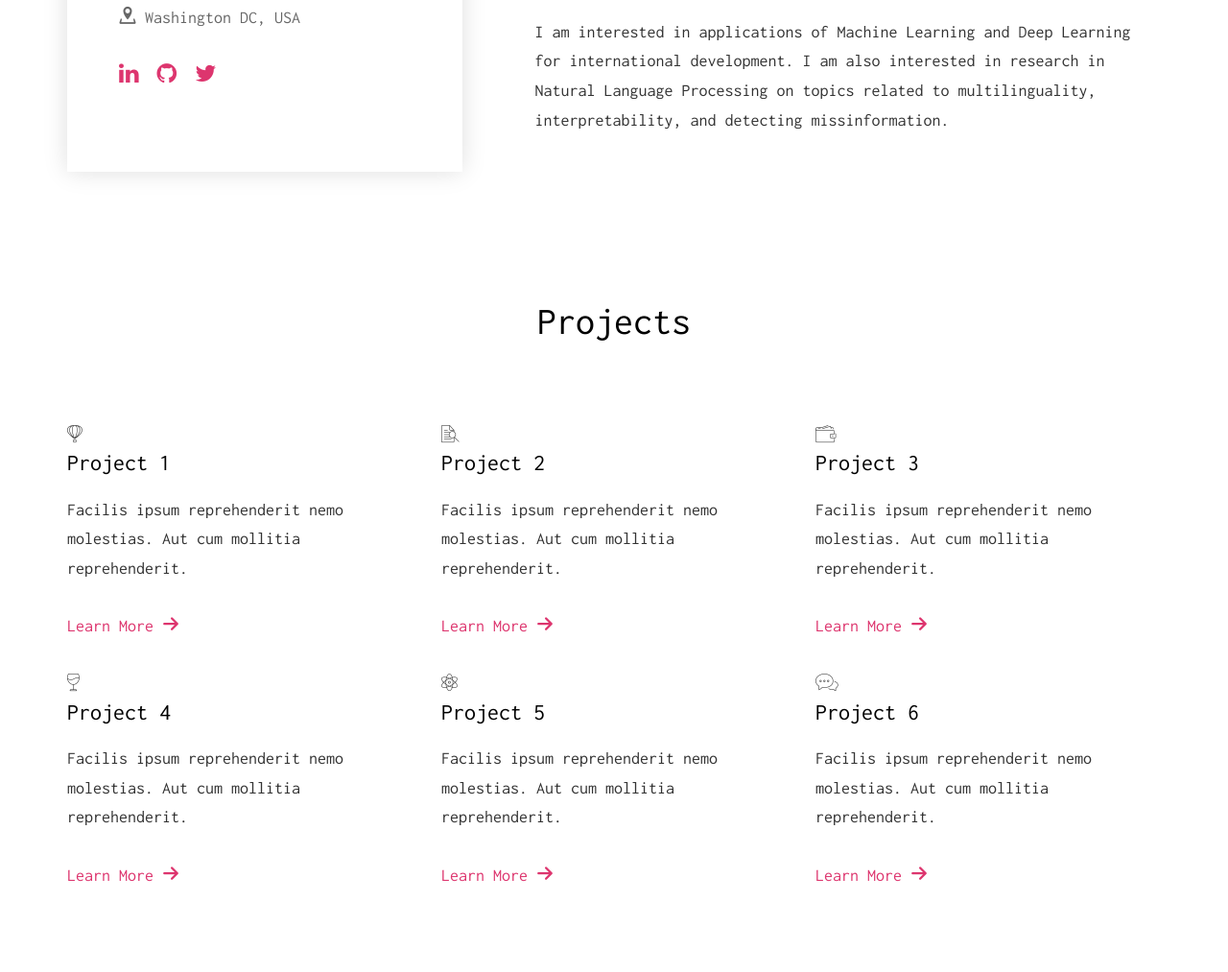
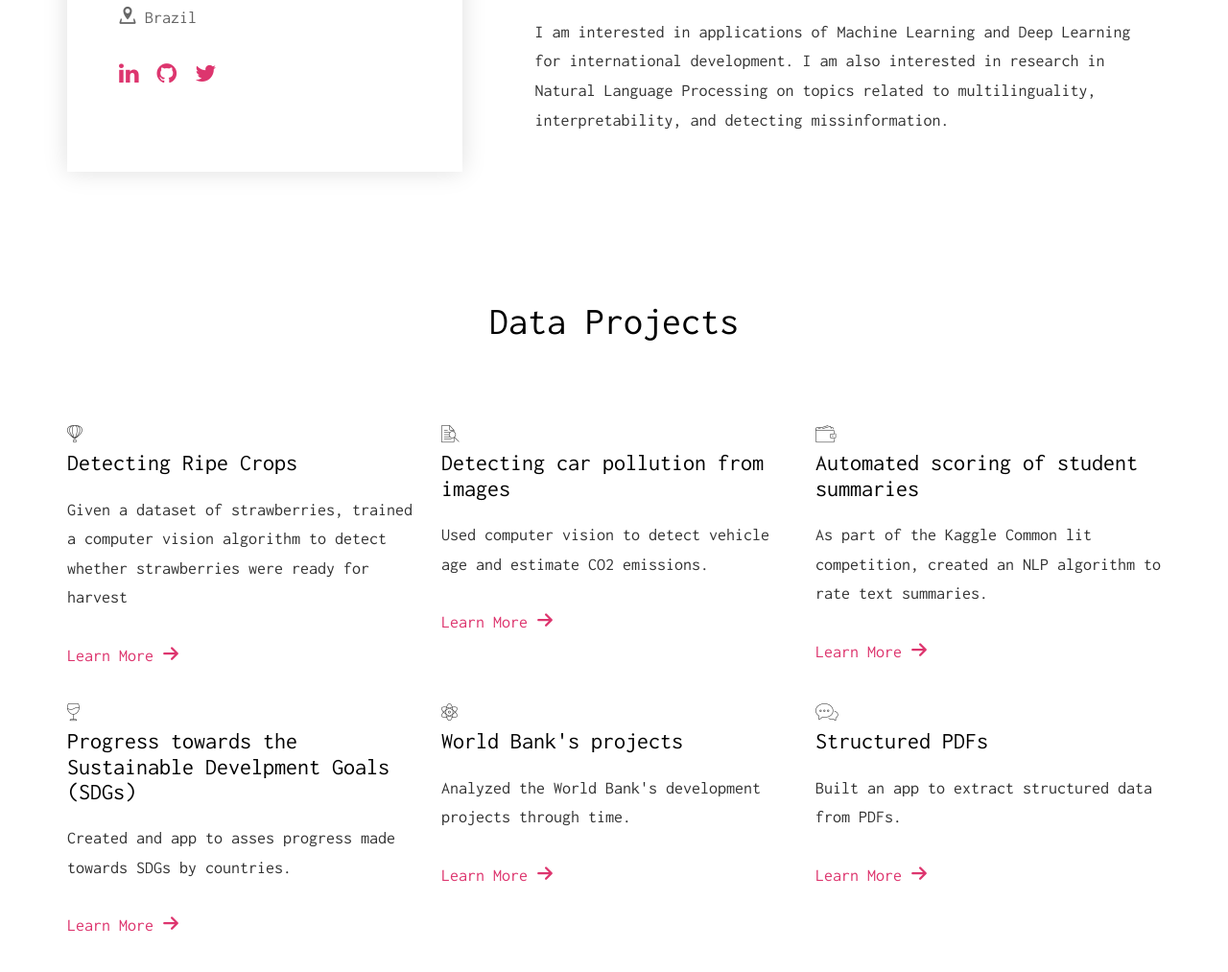
Before and after one commit to eugeniaft/eugeniaft.github.io, a plain HTML site: page index.html in a window 1280 px wide. Shown: the part 590-1603 px from the top of the page at 96% size. Drawn offline with Linux system fonts and the light colour scheme; files whose address does not match are found by name.

Commit message:
Update index.html

```diff
--- a/index.html
+++ b/index.html
@@ -95,7 +95,7 @@
 						<img src="images/IMG-0804.jpg">
 						<p></p>
 						<h3>Data Scientist</h3>
-						<p><i class="icon-location"></i> Washington DC, USA </p>
+						<p><i class="icon-location"></i> Brazil </p>
 						<p><a href="https://www.linkedin.com/in/eugeniafernandez/"><i class="fa fa-linkedin" style="font-size:24px; margin-right:10px"></i></a>
 						<a href="https://github.com/eugeniaft"><i class="fa fa-github" style="font-size:24px; margin-right:10px"></i></a>
 						<a href="https://twitter.com/eugenia_jft?lang=en"><i class="fa fa-twitter" style="font-size:24px; margin-right:10px"></i></a></p>
@@ -114,7 +114,7 @@
 			<div class="services-padding">
 				<div class="row">
 					<div class="col-md-8 col-md-offset-2 text-center fh5co-heading">
-						<h2>Projects</h2>
+						<h2>Data Projects</h2>
 					</div>
 					<div class="col-md-4">
 						<div class="feature-left">
@@ -122,8 +122,8 @@
 								<i class="icon-hotairballoon"></i>
 							</span>
 							<div class="feature-copy">
-								<h3>Project 1</h3>
-								<p>Facilis ipsum reprehenderit nemo molestias. Aut cum mollitia reprehenderit.</p>
+								<h3>Detecting Ripe Crops</h3>
+								<p>Given a dataset of strawberries, trained a computer vision algorithm to detect whether strawberries were ready for harvest</p>
 								<p><a href="#">Learn More <i class="icon-arrow-right22"></i></a></p>
 							</div>
 						</div>
@@ -135,8 +135,8 @@
 								<i class="icon-search"></i>
 							</span>
 							<div class="feature-copy">
-								<h3>Project 2</h3>
-								<p>Facilis ipsum reprehenderit nemo molestias. Aut cum mollitia reprehenderit.</p>
+								<h3>Detecting car pollution from images</h3>
+								<p>Used computer vision to detect vehicle age and estimate CO2 emissions.</p>
 								<p><a href="#">Learn More <i class="icon-arrow-right22"></i></a></p>
 							</div>
 						</div>
@@ -148,8 +148,8 @@
 								<i class="icon-wallet"></i>
 							</span>
 							<div class="feature-copy">
-								<h3>Project 3</h3>
-								<p>Facilis ipsum reprehenderit nemo molestias. Aut cum mollitia reprehenderit.</p>
+								<h3>Automated scoring of student summaries</h3>
+								<p>As part of the Kaggle Common lit competition, created an NLP algorithm to rate text summaries.</p>
 								<p><a href="#">Learn More <i class="icon-arrow-right22"></i></a></p>
 							</div>
 						</div>
@@ -165,8 +165,8 @@
 								<i class="icon-wine"></i>
 							</span>
 							<div class="feature-copy">
-								<h3>Project 4</h3>
-								<p>Facilis ipsum reprehenderit nemo molestias. Aut cum mollitia reprehenderit.</p>
+								<h3>Progress towards the Sustainable Develpment Goals (SDGs)</h3>
+								<p>Created and app to asses progress made towards SDGs by countries.</p>
 								<p><a href="#">Learn More <i class="icon-arrow-right22"></i></a></p>
 							</div>
 						</div>
@@ -179,8 +179,8 @@
 								<i class="icon-genius"></i>
 							</span>
 							<div class="feature-copy">
-								<h3>Project 5</h3>
-								<p>Facilis ipsum reprehenderit nemo molestias. Aut cum mollitia reprehenderit.</p>
+								<h3>World Bank's projects</h3>
+								<p>Analyzed the World Bank's development projects through time.</p>
 								<p><a href="#">Learn More <i class="icon-arrow-right22"></i></a></p>
 							</div>
 						</div>
@@ -192,8 +192,8 @@
 								<i class="icon-chat"></i>
 							</span>
 							<div class="feature-copy">
-								<h3>Project 6</h3>
-								<p>Facilis ipsum reprehenderit nemo molestias. Aut cum mollitia reprehenderit.</p>
+								<h3>Structured PDFs</h3>
+								<p>Built an app to extract structured data from PDFs.</p>
 								<p><a href="#">Learn More <i class="icon-arrow-right22"></i></a></p>
 							</div>
 						</div>
@@ -207,7 +207,7 @@
 <!-- 			<div class="row row-pb-md">
 				<div class="col-md-4 fh5co-widget">
 					<h4>Eugenia Fernandez</h4>
-					<p>Data Scientist at the Inter-American Development Bank (IADB).</p>
+					<p>Data Scientist</p>
 				</div>
 				<div class="col-md-2 col-md-push-1 fh5co-widget">
 					<h4>Links</h4>
```
